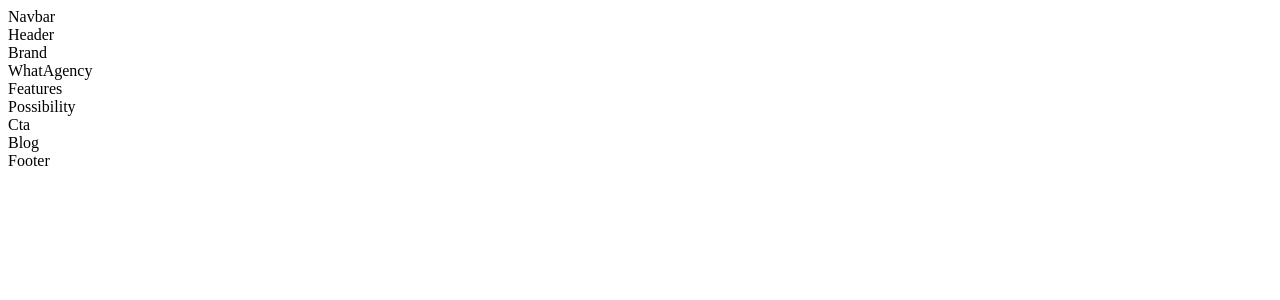
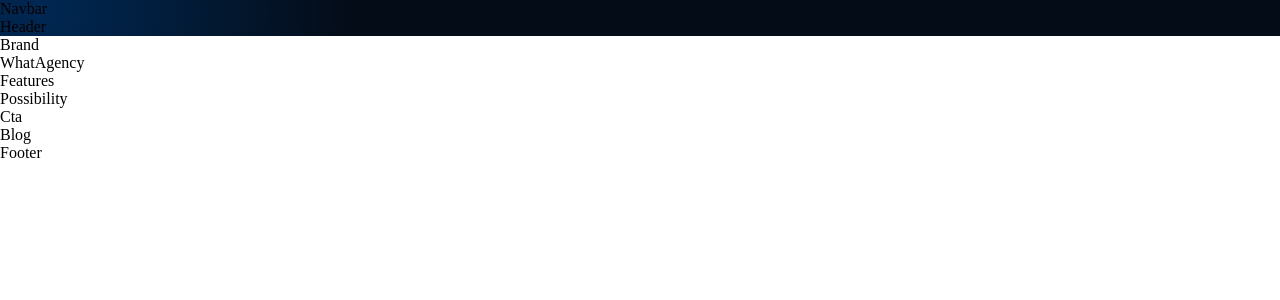
Before and after one commit to johnjc153/agency, a React (Create React App) app: page / in a window 1280 px wide. Shown: the top 300 px of the page. Built offline with nearby package versions, Linux system fonts and the light colour scheme.

Commit message:
added App css and formatting

```diff
--- /dev/null
+++ b/src/App.css
@@ -0,0 +1,93 @@
+*{
+    box-sizing: border-box;
+    padding: 0;
+    margin: 0;
+    scroll-behavior: smooth;
+}
+
+body {
+    background-color: var(--color-bg);
+}
+
+a{
+    color: unset;
+    text-decoration: none;
+}
+
+.gradient__bg {
+    background:-moz-radial-gradient(circle at 3% 25%, rgba(0, 40, 83, 1) 0%, rgba(4, 12, 24, 1) 25%);
+
+    /* safari 5.1+,chrome 10+ */
+    background:-webkit-radial-gradient(circle at 3% 25%, rgba(0, 40, 83, 1) 0%, rgba(4, 12, 24, 1) 25%);
+
+    /* opera 11.10+ */
+    background:-o-radial-gradient(circle at 3% 25%, rgba(0, 40, 83, 1) 0%, rgba(4, 12, 24, 1) 25%);
+
+    /* ie 10+ */
+    background:-ms-radial-gradient(circle at 3% 25%, rgba(0, 40, 83, 1) 0%, rgba(4, 12, 24, 1) 25%);
+
+    /* global 92%+ browsers support */
+    background:radial-gradient(circle at 3% 25%, rgba(0, 40, 83, 1) 0%, rgba(4, 12, 24, 1) 25%);
+  }
+
+  .gradient__text {
+    background: var(--gradient-text);
+    background-clip: text;
+    -webkit-background-clip: text;
+    -webkit-text-fill-color: transparent;
+  }
+
+  .section__padding {
+    padding: 4rem 6rem;
+  }
+
+  .section__margin {
+    margin: 4rem 6rem;
+  }
+
+  .scale-up-center {
+      -webkit-animation: scale-up-center 0.4s cubic-bezier(0.390, 0.575, 0.565, 1.000) both;
+      animation: scale-up-center 0.4s cubic-bezier(0.390, 0.575, 0.565, 1.000) both;
+  }
+
+  @-webkit-keyframes scale-up-center {
+    0% {
+      -webkit-transform: scale(0.5);
+              transform: scale(0.5);
+    }
+    100% {
+      -webkit-transform: scale(1);
+              transform: scale(1);
+    }
+  }
+
+  @keyframes scale-up-center {
+    0% {
+      -webkit-transform: scale(0.5);
+              transform: scale(0.5);
+    }
+    100% {
+      -webkit-transform: scale(1);
+              transform: scale(1);
+    }
+  }
+
+  @media screen and (max-width: 700px) {
+    .section__padding {
+      padding: 4rem;
+    }
+
+    .section__margin {
+      margin: 4rem;
+    }
+  }
+
+  @media screen and (max-width: 550px) {
+    .section__padding {
+      padding: 4rem 2rem;
+    }
+
+    .section__margin {
+      margin: 4rem 2rem;
+    }
+  }
--- a/src/App.js
+++ b/src/App.js
@@ -3,6 +3,7 @@
 import { Footer, Blog, Possibility, WhatAgency, Header, Features } from './containers'
 import { Cta, Brand, Navbar } from './components'
 
+import './App.css'
 
 const App = () => {
   return (
```
